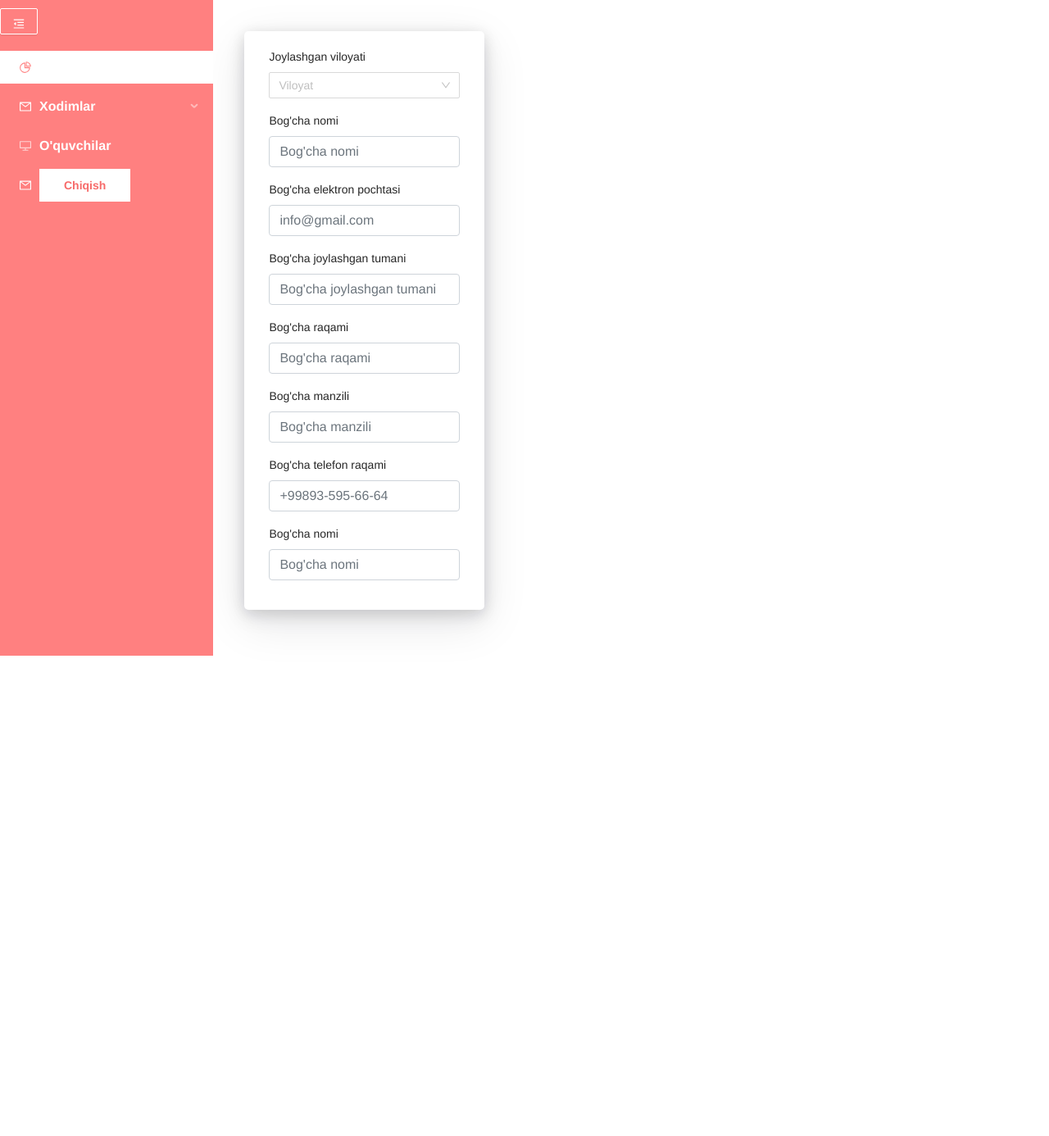
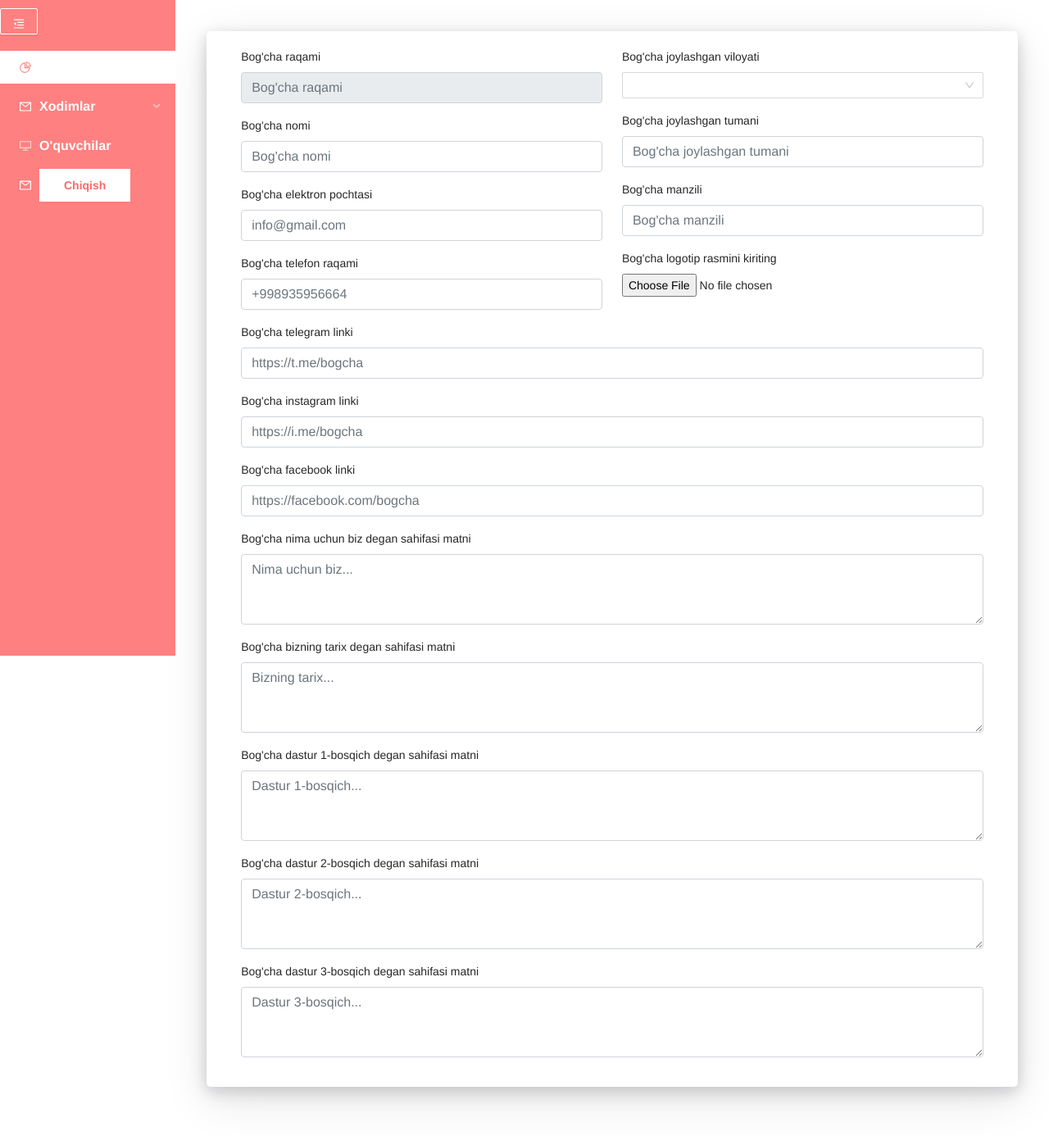
Before and after one commit to Rahmonbek/bogcha, a React (Create React App) app: page /educator in a window 1280 px wide. Shown: the top 1386 px of the page at 82% size. Before the commit the page ends 833 px from the top, so only its background shows below. Built offline with nearby package versions, Linux system fonts and the light colour scheme; no server answers.

Commit message:
Update Cabinet.js

```diff
--- a/src/pages/Cabinet.js
+++ b/src/pages/Cabinet.js
@@ -1,25 +1,100 @@
 import React, { Component } from "react";
-import { Form } from "react-bootstrap";
+import { Col, Container, Form, Row } from "react-bootstrap";
 import styles from "../css/kids.module.css";
 import { Select } from "antd";
+import { getKg } from "../host/Config";
 const { Option } = Select;
 export default class Cabinet extends Component {
+  state = {
+    KG: {},
+    email: "",
+    name: "",
+    instagram: "",
+    telegram: "",
+    facebook: "",
+    tuman: "",
+    viloyat: "",
+    dastur1: "",
+    dastur2: "",
+    dastur3: "",
+    address: "",
+    number: null,
+    phone: "",
+    logo: null,
+    ourHistory: "",
+    whyUs: "",
+  };
+  getKinderGarden = () => {
+    getKg()
+      .then((res) => {
+        console.log(res.data);
+        this.setState({ KG: res.data });
+      })
+      .catch((err) => console.log(err));
+  };
+  customRequest = (e) => {
+    this.setState({ image: e.target.files[0] });
+  };
+  componentDidMount() {
+    this.getKinderGarden();
+  }
   render() {
     return (
-      <div style={{ padding: "3%" }}>
+      <div style={{ padding: "3%", width: "100%" }}>
         <div className={styles.formAdmin}>
+          <Container>
             <Form>
+              <Row>
+                <Col>
                   <Form.Group className="mb-3" style={{ marginBottom: "20px" }}>
-              <Form.Label>Joylashgan viloyati</Form.Label>
+                    <Form.Label>Bog'cha raqami</Form.Label>
+                    <Form.Control
+                      type="number"
+                      disabled
+                      placeholder="Bog'cha raqami"
+                      value={this.state.KG.number}
+                    />
+                  </Form.Group>
+                  <Form.Group className="mb-3" style={{ marginBottom: "20px" }}>
+                    <Form.Label>Bog'cha nomi</Form.Label>
+                    <Form.Control
+                      type="text"
+                      placeholder="Bog'cha nomi"
+                      value={this.state.name}
+                    />
+                  </Form.Group>
+                  <Form.Group className="mb-3" style={{ marginBottom: "20px" }}>
+                    <Form.Label>Bog'cha elektron pochtasi</Form.Label>
+                    <Form.Control
+                      type="text"
+                      value={this.state.email}
+                      placeholder="info@gmail.com"
+                    />
+                  </Form.Group>
+                  <Form.Group className="mb-3" style={{ marginBottom: "20px" }}>
+                    <Form.Label>Bog'cha telefon raqami</Form.Label>
+                    <Form.Control
+                      value={this.state.phone}
+                      type="text"
+                      pattern="+[0-9]{15}"
+                      placeholder="+998935956664"
+                    />
+                  </Form.Group>
+                </Col>
+                <Col>
+                  <Form.Group className="mb-3" style={{ marginBottom: "20px" }}>
+                    <Form.Label>Bog'cha joylashgan viloyati</Form.Label>
                     <br />
                     <Select
+                      value={this.state.viloyat}
                       showSearch
                       style={{ width: "100%" }}
                       placeholder="Viloyat"
                       optionFilterProp="children"
                       filterOption={(input, option) =>
-                  option.children.toLowerCase().indexOf(input.toLowerCase()) >=
-                  0
+                        option.children
+                          .toLowerCase()
+                          .indexOf(input.toLowerCase()) >= 0
                       }
                     >
                       <Option value="Andijon">Andijon viloyat</Option>
@@ -41,45 +116,113 @@ export default class Cabinet extends Component {
                     </Select>
                   </Form.Group>
                   <Form.Group className="mb-3" style={{ marginBottom: "20px" }}>
-              <Form.Label>Bog'cha nomi</Form.Label>
-              <Form.Control type="text" placeholder="Bog'cha nomi" />
-            </Form.Group>
-            <Form.Group className="mb-3" style={{ marginBottom: "20px" }}>
-              <Form.Label>Bog'cha elektron pochtasi</Form.Label>
-              <Form.Control type="text" placeholder="info@gmail.com" />
-            </Form.Group>
-            <Form.Group className="mb-3" style={{ marginBottom: "20px" }}>
                     <Form.Label>Bog'cha joylashgan tumani</Form.Label>
                     <Form.Control
                       type="text"
+                      value={this.state.tuman}
                       placeholder="Bog'cha joylashgan tumani"
                     />
                   </Form.Group>
                   <Form.Group className="mb-3" style={{ marginBottom: "20px" }}>
-              <Form.Label>Bog'cha raqami</Form.Label>
+                    <Form.Label>Bog'cha manzili</Form.Label>
                     <Form.Control
-                type="number"
-                min="1"
-                placeholder="Bog'cha raqami"
+                      type="text"
+                      value={this.state.address}
+                      placeholder="Bog'cha manzili"
+                    />
+                  </Form.Group>
+                  <Form.Group controlId="formFile" className="mb-3">
+                    <Form.Label>Bog'cha logotip rasmini kiriting </Form.Label>
+                    <br />
+                    <Form.Control
+                      type="file"
+                      accept="image/*"
+                      onChange={this.customRequest}
+                    />
+                  </Form.Group>
+                </Col>
+              </Row>
+              <Form.Group className="mb-3" style={{ marginBottom: "20px" }}>
+                <Form.Label>Bog'cha telegram linki</Form.Label>
+                <Form.Control
+                  type="text"
+                  value={this.state.telegram}
+                  placeholder="https://t.me/bogcha"
                 />
               </Form.Group>
               <Form.Group className="mb-3" style={{ marginBottom: "20px" }}>
-              <Form.Label>Bog'cha manzili</Form.Label>
-              <Form.Control type="text" placeholder="Bog'cha manzili" />
-            </Form.Group>
-            <Form.Group className="mb-3" style={{ marginBottom: "20px" }}>
-              <Form.Label>Bog'cha telefon raqami</Form.Label>
+                <Form.Label>Bog'cha instagram linki</Form.Label>
                 <Form.Control
                   type="text"
-                pattern="+[0-9]{5}-[0-9]{3}-[0-9]{2}-[0-9]{2}"
-                placeholder="+99893-595-66-64"
+                  value={this.state.instagram}
+                  placeholder="https://i.me/bogcha"
                 />
               </Form.Group>
               <Form.Group className="mb-3" style={{ marginBottom: "20px" }}>
-              <Form.Label>Bog'cha nomi</Form.Label>
-              <Form.Control type="text" placeholder="Bog'cha nomi" />
+                <Form.Label>Bog'cha facebook linki</Form.Label>
+                <Form.Control
+                  value={this.state.facebook}
+                  type="text"
+                  placeholder="https://facebook.com/bogcha"
+                />
+              </Form.Group>
+              <Form.Group className="mb-3" style={{ marginBottom: "20px" }}>
+                <Form.Label>
+                  Bog'cha nima uchun biz degan sahifasi matni
+                </Form.Label>
+                <Form.Control
+                  value={this.state.whyUs}
+                  rows={3}
+                  as="textarea"
+                  placeholder="Nima uchun biz..."
+                />
+              </Form.Group>
+              <Form.Group className="mb-3" style={{ marginBottom: "20px" }}>
+                <Form.Label>
+                  Bog'cha bizning tarix degan sahifasi matni
+                </Form.Label>
+                <Form.Control
+                  value={this.state.ourHistory}
+                  rows={3}
+                  as="textarea"
+                  placeholder="Bizning tarix..."
+                />
+              </Form.Group>
+              <Form.Group className="mb-3" style={{ marginBottom: "20px" }}>
+                <Form.Label>
+                  Bog'cha dastur 1-bosqich degan sahifasi matni
+                </Form.Label>
+                <Form.Control
+                  value={this.state.dastur1}
+                  rows={3}
+                  as="textarea"
+                  placeholder="Dastur 1-bosqich..."
+                />
+              </Form.Group>
+              <Form.Group className="mb-3" style={{ marginBottom: "20px" }}>
+                <Form.Label>
+                  Bog'cha dastur 2-bosqich degan sahifasi matni
+                </Form.Label>
+                <Form.Control
+                  value={this.state.dastur2}
+                  rows={3}
+                  as="textarea"
+                  placeholder="Dastur 2-bosqich..."
+                />
+              </Form.Group>
+              <Form.Group className="mb-3" style={{ marginBottom: "20px" }}>
+                <Form.Label>
+                  Bog'cha dastur 3-bosqich degan sahifasi matni
+                </Form.Label>
+                <Form.Control
+                  value={this.state.dastur3}
+                  rows={3}
+                  as="textarea"
+                  placeholder="Dastur 3-bosqich..."
+                />
               </Form.Group>
             </Form>
+          </Container>
         </div>
       </div>
     );
```
Lines whose indentation alone changed are shown as unchanged.
